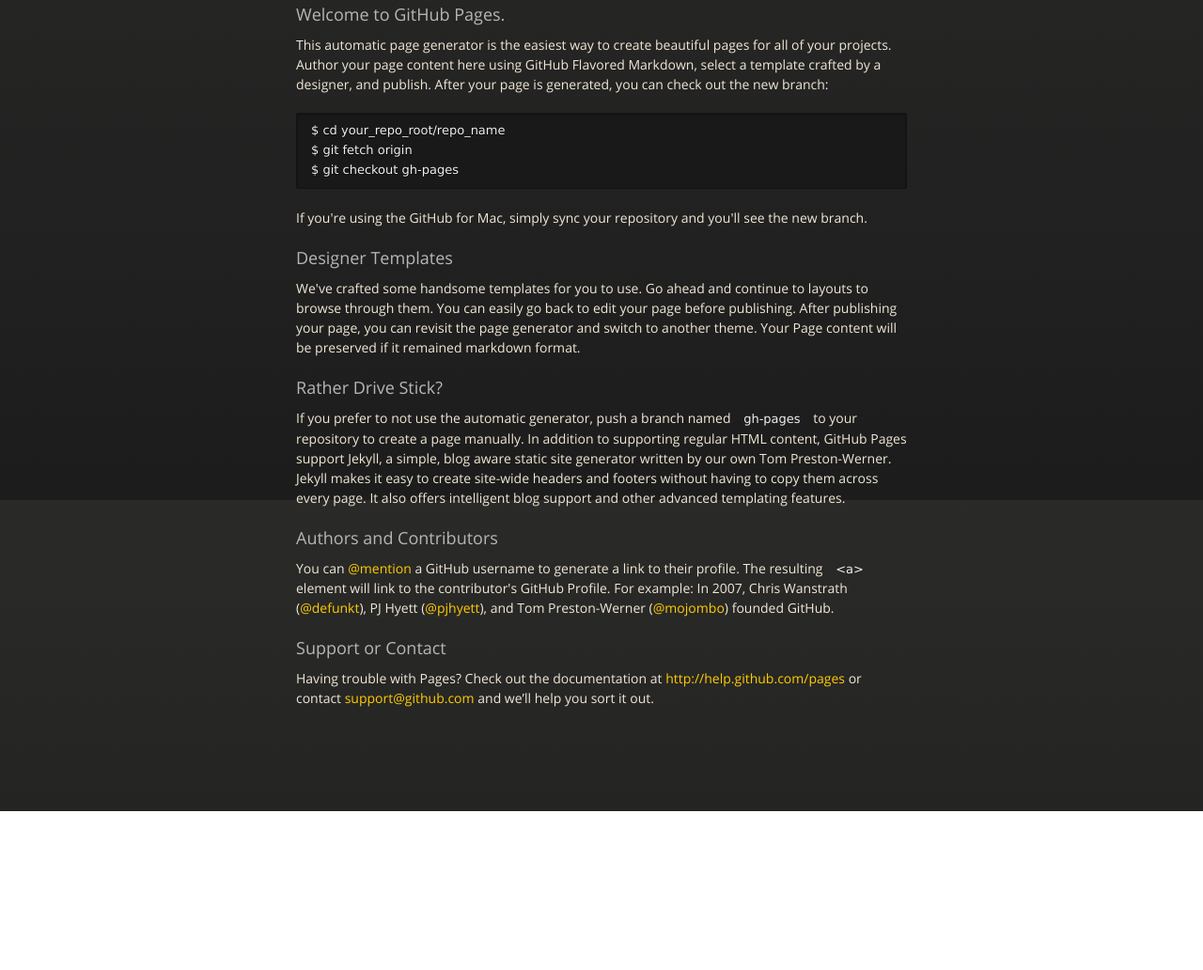
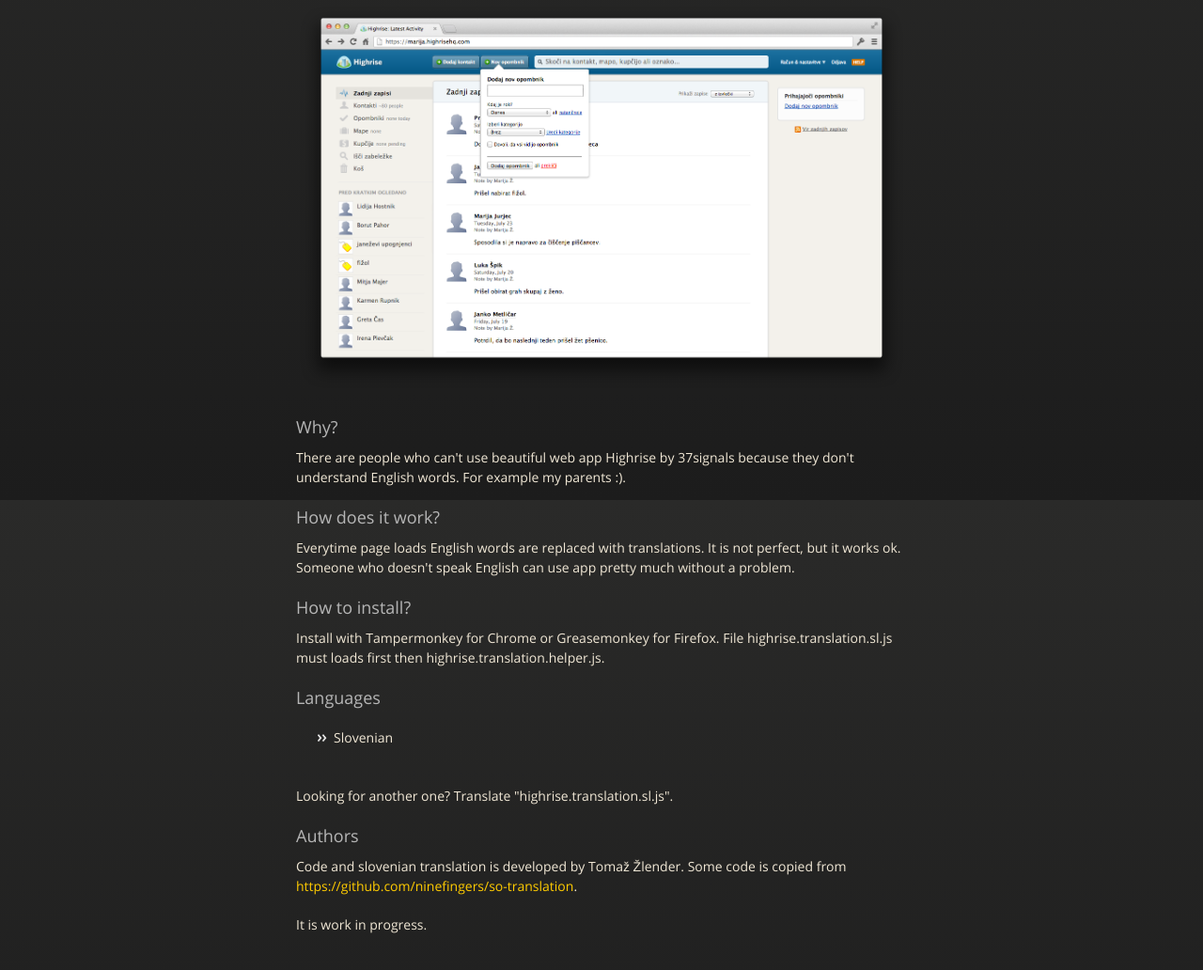
Before and after one commit to tomazzlender/highrise-translation, a plain HTML site: page index.html in a window 1280 px wide. Shown: the part 268-1300 px from the top of the page at 94% size. Before the commit the page ends 1131 px from the top, so only its background shows below. Drawn offline with nearby package versions, Linux system fonts and the light colour scheme.

Commit message:
added text from readme

```diff
--- a/index.html
+++ b/index.html
@@ -38,37 +38,58 @@
             <span class="credits right">Hosted on GitHub Pages &mdash; Theme by <a href="https://twitter.com/michigangraham">mattgraham</a></span>
           </div>
 
-        <h3>
-<a name="welcome-to-github-pages" class="anchor" href="#welcome-to-github-pages"><span class="octicon octicon-link"></span></a>Welcome to GitHub Pages.</h3>
-
-<p>This automatic page generator is the easiest way to create beautiful pages for all of your projects. Author your page content here using GitHub Flavored Markdown, select a template crafted by a designer, and publish. After your page is generated, you can check out the new branch:</p>
-
-<pre><code>$ cd your_repo_root/repo_name
-$ git fetch origin
-$ git checkout gh-pages
-</code></pre>
-
-<p>If you're using the GitHub for Mac, simply sync your repository and you'll see the new branch.</p>
+          <p>
+            <a href="http://tomazzlender.github.io/highrise-translation/images/sl.translation.screen.overview.png" title="Zoom">
+              <img src="http://tomazzlender.github.io/highrise-translation/images/sl.translation.screen.overview.png" width="650" alt="37signals Highrise Translation Screenshot" target="_blank" />
+            </a>
+          </p>
 
           <h3>
-<a name="designer-templates" class="anchor" href="#designer-templates"><span class="octicon octicon-link"></span></a>Designer Templates</h3>
+            <a name="why" class="anchor" href="#why"><span class="octicon octicon-link"></span></a>
+            Why?
+          </h3>
 
-<p>We've crafted some handsome templates for you to use. Go ahead and continue to layouts to browse through them. You can easily go back to edit your page before publishing. After publishing your page, you can revisit the page generator and switch to another theme. Your Page content will be preserved if it remained markdown format.</p>
+          <p>There are people who can't use beautiful web app Highrise by 37signals because they don't understand English words. For example my parents :).</p>
 
           <h3>
-<a name="rather-drive-stick" class="anchor" href="#rather-drive-stick"><span class="octicon octicon-link"></span></a>Rather Drive Stick?</h3>
+            <a name="how-does-it-work" class="anchor" href="#how-does-it-work"><span class="octicon octicon-link"></span></a>
+            How does it work?
+          </h3>
 
-<p>If you prefer to not use the automatic generator, push a branch named <code>gh-pages</code> to your repository to create a page manually. In addition to supporting regular HTML content, GitHub Pages support Jekyll, a simple, blog aware static site generator written by our own Tom Preston-Werner. Jekyll makes it easy to create site-wide headers and footers without having to copy them across every page. It also offers intelligent blog support and other advanced templating features.</p>
+          <p>Everytime page loads English words are replaced with translations. It is not perfect, but it works ok. Someone who doesn't speak English can use app pretty much without a problem.</p>
 
           <h3>
-<a name="authors-and-contributors" class="anchor" href="#authors-and-contributors"><span class="octicon octicon-link"></span></a>Authors and Contributors</h3>
+            <a name="how-to-install" class="anchor" href="#how-to-install"><span class="octicon octicon-link"></span></a>
+            How to install?
+          </h3>
 
-<p>You can <a href="https://github.com/blog/821" class="user-mention">@mention</a> a GitHub username to generate a link to their profile. The resulting <code>&lt;a&gt;</code> element will link to the contributor's GitHub Profile. For example: In 2007, Chris Wanstrath (<a href="https://github.com/defunkt" class="user-mention">@defunkt</a>), PJ Hyett (<a href="https://github.com/pjhyett" class="user-mention">@pjhyett</a>), and Tom Preston-Werner (<a href="https://github.com/mojombo" class="user-mention">@mojombo</a>) founded GitHub.</p>
+          <p>
+            Install with Tampermonkey for Chrome or Greasemonkey for Firefox. File highrise.translation.sl.js must loads first then highrise.translation.helper.js.
+          </p>
 
           <h3>
-<a name="support-or-contact" class="anchor" href="#support-or-contact"><span class="octicon octicon-link"></span></a>Support or Contact</h3>
+            <a name="languages" class="anchor" href="#languages"><span class="octicon octicon-link"></span></a>
+            Languages
+          </h3>
 
-<p>Having trouble with Pages? Check out the documentation at <a href="http://help.github.com/pages">http://help.github.com/pages</a> or contact <a href="mailto:support@github.com">support@github.com</a> and we’ll help you sort it out.</p>
+          <p>
+            <ul>
+              <li>Slovenian</li>
+            </ul>
+            <br>
+            Looking for another one? Translate "highrise.translation.sl.js".
+          </p>
+
+          <h3>
+            <a name="authors" class="anchor" href="#authors"><span class="octicon octicon-link"></span></a>Authors</h3>
+
+            <p>
+              Code and slovenian translation is developed by Tomaž Žlender. Some code is copied from <a href="https://github.com/ninefingers/so-translation" taget="_blank">https://github.com/ninefingers/so-translation</a>.
+            </p>
+
+            <p>
+              It is work in progress.
+            </p>
           </section>
 
         </div>
```
Lines whose indentation alone changed are shown as unchanged.
